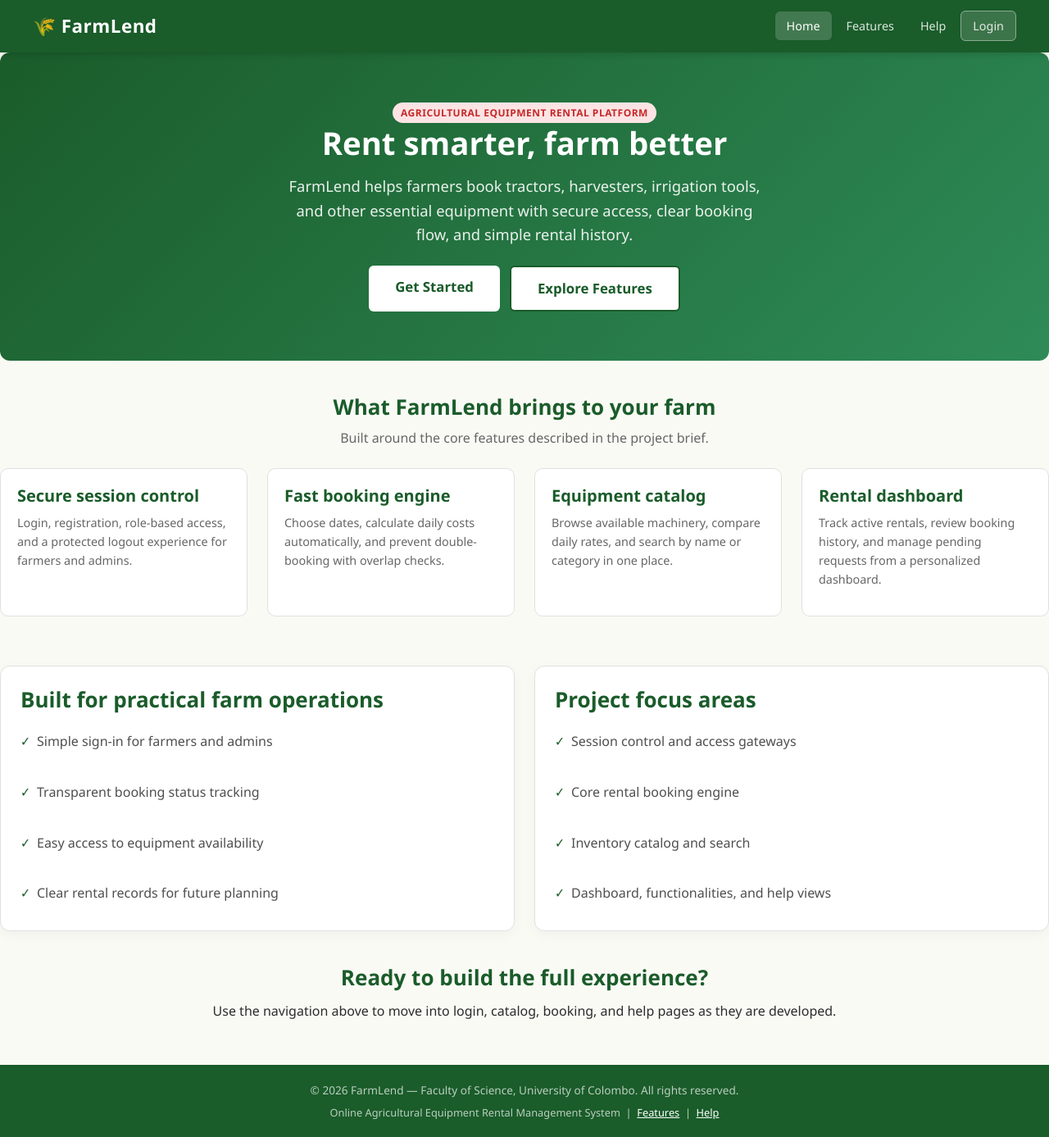
After one commit to AppleBobMax/FarmLend, a PHP site: page / in a window 1280 px wide. The commit adds this page. Shown: the whole page at 82% size. Run offline with PHP 8.4, Linux system fonts and the light colour scheme.

Commit message:
Enhance landing page layout and styling; update .gitignore to include test.txt

```diff
--- a/header.php
+++ b/header.php
@@ -1,33 +1,12 @@
 <?php
-// ============================================================
-// FARMLEND - HEADER.PHP
-// ============================================================
-// Include this file at the top of EVERY page:
-//     <?php include 'header.php'; ?>
-//
-// This file provides:
-//   - Session initialization
-//   - The full HTML opening (DOCTYPE, <head>, meta tags, CSS)
-//   - The navigation bar (session-aware, role-aware)
-//   - The opening <main> content wrapper
-//
-// The matching closing tags are in footer.php.
-// ============================================================
-
-// Start the session ONLY if one has not already been started.
-// This prevents "session already active" warnings if another
-// file (like a login handler) already called session_start().
 if (session_status() === PHP_SESSION_NONE) {
     session_start();
 }
 
-// Detect the current page filename to highlight the active nav link.
 $current_page = basename($_SERVER['PHP_SELF']);
-
-// Read login status and role from the session.
 $is_logged_in = isset($_SESSION['user_id']);
-$user_role     = isset($_SESSION['role'])     ? $_SESSION['role']     : '';
-$username      = isset($_SESSION['username']) ? $_SESSION['username'] : '';
+$user_role = isset($_SESSION['role']) ? $_SESSION['role'] : '';
+$username = isset($_SESSION['username']) ? $_SESSION['username'] : '';
 ?>
 <!DOCTYPE html>
 <html lang="en">
@@ -36,115 +15,53 @@ $username      = isset($_SESSION['username']) ? $_SESSION['username'] : '';
     <meta name="viewport" content="width=device-width, initial-scale=1.0">
     <meta name="description" content="FarmLend - Online Agricultural Equipment Rental Management System">
     <title>FarmLend - Agricultural Equipment Rental</title>
-    <link rel="stylesheet" href="style.css">
+    <link rel="stylesheet" href="/FarmLend/style.css">
 </head>
 <body>
 
-<!-- Navigation Bar -->
 <nav class="navbar">
     <div class="nav-container">
-
-        <!-- Logo -->
         <a href="index.php" class="nav-logo">&#x1F33E; FarmLend</a>
-
-        <!-- Mobile hamburger button -->
         <button class="nav-toggle" onclick="toggleMenu()" aria-label="Toggle navigation">
             <span></span>
             <span></span>
             <span></span>
         </button>
-
-        <!-- Navigation links -->
         <ul class="nav-menu" id="navMenu">
-
-            <!-- Home (visible to everyone) -->
             <li>
-                <a href="index.php"
-                   class="<?php echo ($current_page === 'index.php') ? 'active' : ''; ?>">
-                   Home
-                </a>
+                <a href="index.php" class="<?php echo ($current_page === 'index.php') ? 'active' : ''; ?>">Home</a>
             </li>
-
             <?php if ($is_logged_in): ?>
-
-                <!-- Catalog (logged-in users only) -->
                 <li>
-                    <a href="catalog.php"
-                       class="<?php echo ($current_page === 'catalog.php') ? 'active' : ''; ?>">
-                       Catalog
-                    </a>
+                    <a href="catalog.php" class="<?php echo ($current_page === 'catalog.php') ? 'active' : ''; ?>">Catalog</a>
                 </li>
-
-                <!-- Book Equipment (logged-in users only) -->
                 <li>
-                    <a href="booking.php"
-                       class="<?php echo ($current_page === 'booking.php') ? 'active' : ''; ?>">
-                       Book Equipment
-                    </a>
+                    <a href="booking.php" class="<?php echo ($current_page === 'booking.php') ? 'active' : ''; ?>">Book Equipment</a>
                 </li>
-
-                <!-- Rental History (logged-in users only) -->
                 <li>
-                    <a href="history.php"
-                       class="<?php echo ($current_page === 'history.php') ? 'active' : ''; ?>">
-                       My Rentals
-                    </a>
+                    <a href="history.php" class="<?php echo ($current_page === 'history.php') ? 'active' : ''; ?>">My Rentals</a>
                 </li>
-
                 <?php if ($user_role === 'admin'): ?>
-                    <!-- Admin Panel (admins only) -->
                     <li>
-                        <a href="admin.php"
-                           class="<?php echo ($current_page === 'admin.php') ? 'active' : ''; ?>">
-                           Admin Panel
-                        </a>
+                        <a href="admin.php" class="<?php echo ($current_page === 'admin.php') ? 'active' : ''; ?>">Admin Panel</a>
                     </li>
                 <?php endif; ?>
-
             <?php endif; ?>
-
-            <!-- Features (visible to everyone) -->
             <li>
-                <a href="functionalities.php"
-                   class="<?php echo ($current_page === 'functionalities.php') ? 'active' : ''; ?>">
-                   Features
-                </a>
+                <a href="functionalities.php" class="<?php echo ($current_page === 'functionalities.php') ? 'active' : ''; ?>">Features</a>
             </li>
-
-            <!-- Help (visible to everyone) -->
             <li>
-                <a href="help.php"
-                   class="<?php echo ($current_page === 'help.php') ? 'active' : ''; ?>">
-                   Help
-                </a>
+                <a href="help.php" class="<?php echo ($current_page === 'help.php') ? 'active' : ''; ?>">Help</a>
             </li>
-
             <?php if ($is_logged_in): ?>
-                <!-- Logout (logged-in users only) -->
                 <li>
-                    <a href="logout.php" class="btn-logout">
-                        Logout (<?php echo htmlspecialchars($username); ?>)
-                    </a>
+                    <a href="logout.php" class="btn-logout">Logout (<?php echo htmlspecialchars($username); ?>)</a>
                 </li>
             <?php else: ?>
-                <!-- Login (guests only) -->
                 <li>
-                    <a href="login.php"
-                       class="btn-nav-login <?php echo ($current_page === 'login.php') ? 'active' : ''; ?>">
-                       Login
-                    </a>
+                    <a href="login.php" class="btn-nav-login <?php echo ($current_page === 'login.php') ? 'active' : ''; ?>">Login</a>
                 </li>
             <?php endif; ?>
-
         </ul>
     </div>
 </nav>
-
-<!-- Main content area (closed in footer.php) -->
-<main class="content-wrapper">
-
-<script>
-function toggleMenu() {
-    document.getElementById('navMenu').classList.toggle('active');
-}
-</script>
--- /dev/null
+++ b/index.php
@@ -0,0 +1,81 @@
+<?php
+include 'header.php';
+?>
+
+<section class="hero">
+    <div class="hero-content">
+        <span class="badge badge-admin">Agricultural Equipment Rental Platform</span>
+        <h1>Rent smarter, farm better</h1>
+        <p>FarmLend helps farmers book tractors, harvesters, irrigation tools, and other essential equipment with secure access, clear booking flow, and simple rental history.</p>
+        <div class="hero-actions">
+            <a href="login.php" class="btn btn-primary">Get Started</a>
+            <a href="functionalities.php" class="btn btn-secondary">Explore Features</a>
+        </div>
+    </div>
+</section>
+
+<section class="section">
+    <div class="section-title">
+        <h2>What FarmLend brings to your farm</h2>
+        <p>Built around the core features described in the project brief.</p>
+    </div>
+
+    <div class="card-grid">
+        <article class="card">
+            <div class="card-body">
+                <h3>Secure session control</h3>
+                <p>Login, registration, role-based access, and a protected logout experience for farmers and admins.</p>
+            </div>
+        </article>
+
+        <article class="card">
+            <div class="card-body">
+                <h3>Fast booking engine</h3>
+                <p>Choose dates, calculate daily costs automatically, and prevent double-booking with overlap checks.</p>
+            </div>
+        </article>
+
+        <article class="card">
+            <div class="card-body">
+                <h3>Equipment catalog</h3>
+                <p>Browse available machinery, compare daily rates, and search by name or category in one place.</p>
+            </div>
+        </article>
+
+        <article class="card">
+            <div class="card-body">
+                <h3>Rental dashboard</h3>
+                <p>Track active rentals, review booking history, and manage pending requests from a personalized dashboard.</p>
+            </div>
+        </article>
+    </div>
+</section>
+
+<section class="section landing-highlight">
+    <div class="landing-panel">
+        <h2>Built for practical farm operations</h2>
+        <ul class="feature-list">
+            <li>Simple sign-in for farmers and admins</li>
+            <li>Transparent booking status tracking</li>
+            <li>Easy access to equipment availability</li>
+            <li>Clear rental records for future planning</li>
+        </ul>
+    </div>
+
+    <div class="landing-panel">
+        <h2>Project focus areas</h2>
+        <ul class="feature-list">
+            <li>Session control and access gateways</li>
+            <li>Core rental booking engine</li>
+            <li>Inventory catalog and search</li>
+            <li>Dashboard, functionalities, and help views</li>
+        </ul>
+    </div>
+</section>
+
+<section class="section text-center">
+    <h2>Ready to build the full experience?</h2>
+    <p>Use the navigation above to move into login, catalog, booking, and help pages as they are developed.</p>
+</section>
+
+<?php include 'footer.php'; ?>
--- a/style.css
+++ b/style.css
@@ -728,7 +728,78 @@ textarea.form-control {
 
 
 /* ────────────────────────────────────────────
-   13. LOGIN PAGE
+   13. LANDING PAGE ENHANCEMENTS
+   ──────────────────────────────────────────── */
+
+.hero-content {
+    max-width: 760px;
+    margin: 0 auto;
+}
+
+.hero-actions {
+    display: flex;
+    justify-content: center;
+    gap: 12px;
+    flex-wrap: wrap;
+}
+
+.section-title {
+    text-align: center;
+    margin-bottom: 24px;
+}
+
+.section-title h2 {
+    margin-bottom: 8px;
+}
+
+.section-title p {
+    color: #666666;
+    max-width: 640px;
+    margin: 0 auto;
+}
+
+.landing-highlight {
+    display: grid;
+    grid-template-columns: repeat(auto-fit, minmax(280px, 1fr));
+    gap: 24px;
+    margin-top: 20px;
+}
+
+.landing-panel {
+    background-color: #ffffff;
+    border: 1px solid #e0e0e0;
+    border-radius: 12px;
+    padding: 24px;
+    box-shadow: 0 4px 16px rgba(0, 0, 0, 0.04);
+}
+
+.landing-panel h2 {
+    margin-bottom: 14px;
+}
+
+.feature-list {
+    list-style: none;
+    padding: 0;
+    margin: 0;
+}
+
+.feature-list li {
+    padding: 8px 0 8px 20px;
+    position: relative;
+    color: #4f4f4f;
+}
+
+.feature-list li::before {
+    content: "✓";
+    position: absolute;
+    left: 0;
+    color: #1a5c2a;
+    font-weight: 700;
+}
+
+
+/* ────────────────────────────────────────────
+   14. LOGIN PAGE
    ──────────────────────────────────────────── */
 
 .login-wrapper {
```
Also changed, not shown: footer.php (+0 -11 lines), 1 other file.
